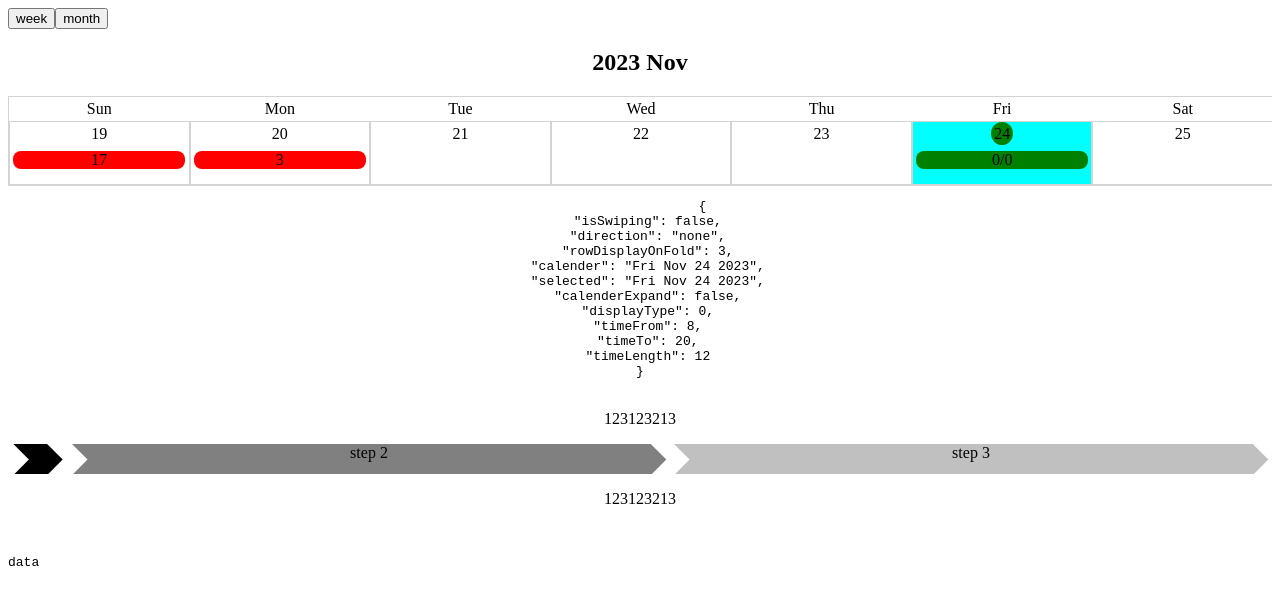
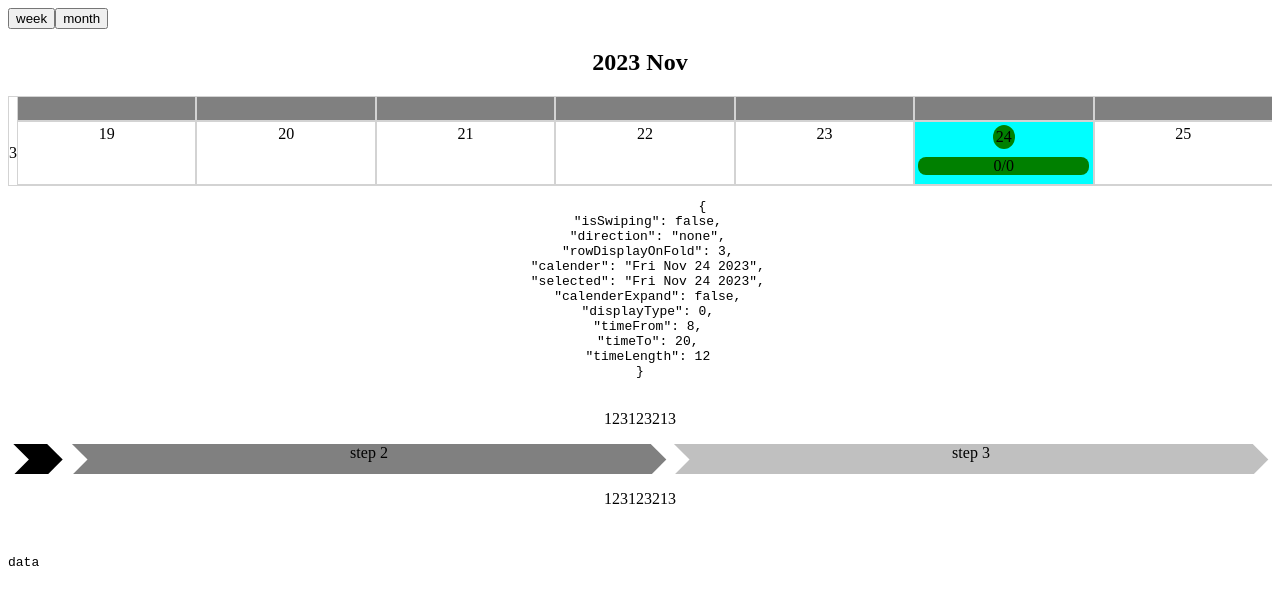
Before and after one commit to Justin26l/vueSandbox, a Vue app: page / in a window 1280 px wide. Shown: the top 604 px of the page. Built offline with nearby package versions, Linux system fonts and the light colour scheme.

Commit message:
weekly compoennt

```diff
--- a/src/App.vue
+++ b/src/App.vue
@@ -48,7 +48,7 @@
 
     <p>123123213</p>
     <arrowProgress>
-      <arrow  status="done">
+      <arrow status="done">
         step 1
       </arrow>
       <arrow status="current">
@@ -84,40 +84,15 @@ const calenderTaskData = ref<calenderType.CalenderDataItem[]>([
     year: 2023,
     month: 9,
     taskByDate: [
-      { total: 0, done: 0, task: [] },
       { total: 3, done: 1, task: [] },
-      { total: 6, done: 6, task: [] },
-      { total: 6, done: 5, task: [] },
-      { total: 6, done: 8, task: [] },
-      { total: 0, done: 0, task: [] },
-      { total: 6, done: 1, task: [] },
     ]
   },
-    {
+  {
     year: 2023,
     month: 10,
     taskByDate: [
-      { total: 0, done: 0, task: [] },
-      { total: 3, done: 1, task: [] },
-      { total: 6, done: 6, task: [] },
-      { total: 6, done: 5, task: [] },
-      { total: 6, done: 8, task: [] },
-      { total: 0, done: 0, task: [] },
-      { total: 6, done: 1, task: [] },
-      { total: 0, done: 0, task: [] },
-      { total: 0, done: 0, task: [] },
-      { total: 0, done: 0, task: [] },
-      { total: 2, done: 0, task: [] },
-      { total: 0, done: 0, task: [] },
-      { total: 0, done: 0, task: [] },
-      { total: 0, done: 0, task: [] },
-      { total: 0, done: 0, task: [] },
-      { total: 0, done: 0, task: [] },
-      { total: 0, done: 0, task: [] },
-      { total: 5, done: 0, task: [] },
-      { total: 0, done: 0, task: [] },
-      { total: 17, done: 0, task: [] },
-      { total: 3, done: 0, task: [
+      {
+        total: 333, done: 0, task: [
           {
             active: true,
             activityColor: 'red',
@@ -128,26 +103,26 @@ const calenderTaskData = ref<calenderType.CalenderDataItem[]>([
             active: true,
             activityColor: 'blue',
             activityStart: new Date('2023-10-22 13:00:00'),
-            activityEnd: new Date('2023-10-22 16:00:00'),
+            activityEnd: new Date('2023-10-22 16:45:00'),
           },
           {
             active: true,
             activityColor: 'green',
-            activityStart: new Date('2023-10-21 09:00:00'),
+            activityStart: new Date('2023-10-21 09:30:00'),
             activityEnd: new Date('2023-10-21 11:00:00'),
           },
         ]
       },
+      { total: 0, done: 0, task: [] },
+      { total: 3, done: 1, task: [] },
     ]
   },
-    {
+  {
     year: 2023,
     month: 11,
     taskByDate: [
       { total: 0, done: 0, task: [] },
       { total: 5, done: 0, task: [] },
-      { total: 0, done: 0, task: [] },
-      { total: 3, done: 0, task: [] },
     ]
   },
 ])
--- a/src/assets/css/calendar.css
+++ b/src/assets/css/calendar.css
@@ -1,28 +1,37 @@
-
+:root{
+	--cal-border-color: lightgray;
+	--cal-header-height: 1.5rem;
+	--cal-column-height: 4rem;
+	--cal-header-font-size: .8rem;
+}
 .cal {
 	overflow: hidden;
 	position: relative;
 	width: 100%;
 }
 
+.cal .text-center {
+	text-align: center;
+}
+
 .cal .border-1{
-	border: .5px solid lightgray;
+	border: .5px solid var(--cal-border-color);
 }
 
 .cal .border-t-1{
-	border-top: .5px solid lightgray;
+	border-top: .5px solid var(--cal-border-color);
 }
 
 .cal .border-b-1{
-	border-bottom: .5px solid lightgray;
+	border-bottom: .5px solid var(--cal-border-color);
 }
 
 .cal .border-s-1{
-	border-left: .5px solid lightgray;
+	border-left: .5px solid var(--cal-border-color);
 }
 
 .cal .border-e-1{
-	border-right: .5px solid lightgray;
+	border-right: .5px solid var(--cal-border-color);
 }
 
 .cal .calender-body{
@@ -32,12 +41,12 @@
 	justify-content: center;
 	align-items: center;
 	width: 100%;
-	height: calc( 4rem + 1.5rem );
+	height: calc( var(--cal-column-height) + var(--cal-header-height) );
 	transition: all .2s ease-in-out;
 }
 
 .cal .calender-body.expanded {
-	height: calc( 4rem * 5 + 1.5rem);
+	height: calc( var(--cal-column-height) * 5 + var(--cal-header-height));
 }
 
 .cal .calender-side-bar {
@@ -83,19 +92,20 @@
 	display: flex;
 	justify-content: center;
 	align-items: center;
-	height: 1.5rem;
+	height: var(--cal-header-height);
 }
 
 .cal .calender-grid {
 	position: relative;
 	display: flex;
 	flex-direction: row;
+	flex-direction: column;
 	justify-content: center;
 	flex-wrap: nowrap;
 	overflow-x: visible;
 	touch-action: none;
 	transition: all .2s ease-in-out;
-	height: calc(100% - 1.5rem);
+	height: calc(100% - var(--cal-header-height));
 }
 
 .cal .calender {
@@ -118,7 +128,7 @@
 
 .cal .calender-row.show {
 	opacity: 1;
-	height: 4rem;
+	height: var(--cal-column-height);
 }
 
 .cal .calender-row.weekly-view {
@@ -127,12 +137,10 @@
 
 @keyframes slide-left-frame {
 	from {
-		/* Starting state of the animation */
 		transform: translateX(0%);
 	}
 
 	to {
-		/* Ending state of the animation */
 		transform: translateX(-100%);
 	}
 }
@@ -195,10 +203,25 @@
 }
 
 .cal .date-col .today {
-	display: inline;
-	border-radius: 50%;
+	display: inline-block;
+	aspect-ratio: 1/1;
+	border-radius: 100%;
 	background-color: green;
+	width: 1rem;
 	padding: .2rem;
 }
 
-/* rounded-full bg-green-500 p-1 */
+.cal .date-col .task-item{
+	position: absolute;
+	opacity: 0;
+	display:none;
+	transition: all .1s ease-in-out;
+}
+.cal .date-col.weekly-view .task-item{
+	position: absolute;
+	opacity: 1;
+	display:block;
+	transition: all .1s ease-in-out;
+	width: 1rem;
+	border-radius: 1rem;
+}
--- a/src/components/calender/calenderDay.vue
+++ b/src/components/calender/calenderDay.vue
@@ -1,42 +1,60 @@
 <template>
-    <div class="date-col border-1"
+    <div
+        ref="dateColRef"
+        class="date-col border-1"
         :class="{
             'weekly-view' : isWeekly,
             'selected-date' : isSelected,
             'selected-month' : isSameMonth,
         }"
+        :style=" isSwiping ? 'background-color: red;' : ''"
     >
-        <div>
-            <span :class="isToday? 'today' : '' ">{{ calenderDate.getDate() }}</span>
+        <!-- date -->
+        <div class="text-center">
+            <div :class="isToday? 'today' : '' ">
+                {{ calenderDate.getDate() }}
+            </div>
         </div>
-        <p v-if=" taskPending > 0 || isToday"
+        <!-- monthly -->
+        <p v-if="! isWeekly && (taskPending > 0 || isToday)"
             class="task-mark"
-            :class="isWeekly? 'weekly-view' : ''"
             :style="
                 isToday ? 'background:green;' :
                 isPast ? 'background:red;' :
                 isFuture? 'background:green;': '' "
         >{{ isToday ? (taskDone +'/'+ taskTotal) : taskPending }}</p>
+
     </div>
 </template>
 
 <script setup lang='ts'>
-import { ref, computed } from 'vue'
+import { ref, computed, onMounted, watch } from 'vue'
 import { defineProps } from 'vue';
+import type { Task, TaskByDate } from '@/types/calenderType';
 
 const props = defineProps<{
     selectedDate: Date,
     calenderDate: Date,
-    taskTotal: number,
-    taskDone: number,
     isWeekly?: boolean,
-}>();
+    timeFrom?: number,
+    timeTo?: number,
+    isSwiping?: boolean,
+} & TaskByDate>();
 
-const taskTotal     = computed(()=>props.taskTotal);
-const taskDone      = computed(()=>props.taskDone);
-const taskPending   = computed(()=>taskTotal.value - taskDone.value);
-const isWeekly      = computed(()=>props.isWeekly);
+const dateColRef   = ref<HTMLElement|null>(null);
 
+const taskTotal     = computed<number>(()=>props.total);
+const taskDone      = computed<number>(()=>props.done);
+const taskPending   = computed<number>(()=>taskTotal.value - taskDone.value);
+const taskList      = computed<Task[]>(()=>props.task);
+const isWeekly      = computed<boolean>(()=>props.isWeekly);
+const isSwiping     = computed<boolean>(()=>{
+    if(isWeekly.value && dateColRef.value != null) {
+        console.log('call');
+        drawTaskItemTimeout(300);
+    }
+    return props.isSwiping
+});
 const refSelected   = computed(()=>props.selectedDate);
 const refCalender   = computed(()=>props.calenderDate);
 const today         = new Date();
@@ -51,8 +69,62 @@ const isSameMonth = computed<boolean>(()=>refSelected.value.getMonth() == refCal
 
 const isSelected = computed<boolean>(()=>isSameDay(refSelected.value, refCalender.value));
 
+// draw task
+function drawTaskItemTimeout(delay:number){
+    setTimeout(()=>{
+        drawTaskItem();
+    }, delay);
+}
+
+function drawTaskItem(){
+    // get dateColRef height
+    if ( dateColRef.value == null ) {
+        return;
+    };
+
+    if ( dateColRef.value.clientHeight < 100 ){
+        clearTaskItem()
+        return;
+    }
+
+    const timeFrom      :number = props.timeFrom||0;
+    const timeTo        :number = props.timeTo||24;
+    const timeLength    :number = timeTo - timeFrom;
+    const clientHeight  :number = dateColRef.value.clientHeight;
+    const hourHeight    :number = clientHeight / timeLength;
+
+    clearTaskItem();
+    // add element by each taskList's item start time & end time using hourHeight
+    taskList.value.forEach((task)=>{
+        const start = to24h(task.activityStart);
+        const end = to24h(task.activityEnd);
+        const height = (end - start) * hourHeight;
+
+        const div = document.createElement('div');
+        div.classList.add('task-item');
+        div.style.height = height + 'px';
+        div.style.top = (start - timeFrom) * hourHeight + 'px';
+        div.style.backgroundColor = task.activityColor;
+        // div.innerHTML = start+end.toString();
+
+        dateColRef.value?.appendChild(div);
+    });
+}
+
+function clearTaskItem(){
+    // remove all .task-item element
+    if( dateColRef.value == null ) { return;}
+    const taskItems = dateColRef.value.querySelectorAll('.task-item');
+    taskItems.forEach((item)=>{
+        item.remove();
+    });
+}
 function isSameDay(d1: Date, d2: Date): boolean {
     return Math.floor(d1.getTime()/86400000) == Math.floor(d2.getTime()/86400000)
 }
 
+function to24h(date: Date) {
+    return date.getHours() + date.getMinutes()/60;
+}
+
 </script>
--- a/src/components/calender/index.vue
+++ b/src/components/calender/index.vue
@@ -28,15 +28,33 @@
 								'show' : (!displayWeekly && calenderExpand) || rowDisplayOnFold == index,
 								'weekly-view' : displayWeekly && rowDisplayOnFold == index,
 							}">
-
+							{{ index }}
 							<calenderDay v-for="(days, idx) in calenderWeek" :key="idx"
 								@click="updateSelectedDate(days.date)"
-								:isWeekly="displayWeekly"
 								:selectedDate="selectedDate"
 								:calenderDate="days.date"
 
-								:taskTotal="days.total"
-								:taskDone="days.done">
+								:total="days.total"
+								:done="days.done"
+								:task="days.task"
+
+								:isWeekly="displayWeekly"
+								:timeFrom="props.timeFrom"
+								:timeTo="props.timeTo"
+
+								:isSwiping="
+									i==0 ? ( index==4 ? isSwiping : false ) :
+									i==1 ? ( rowDisplayOnFold == index || rowDisplayOnFold == index + 1 || rowDisplayOnFold == index -1  ? isSwiping : false ) :
+									i==2 ? ( index==0 ? isSwiping: false ) :
+									false
+								"
+							>
+							<!--
+								i==0 ? index==4 ? isSwiping:
+								i==1 ? rowDisplayOnFold == index || rowDisplayOnFold == index + 1 || rowDisplayOnFold == index -1  ? isSwiping:
+								i==2 ? index==0 ? isSwiping:
+								false
+							-->
 							</calenderDay>
 						</div>
 					</div>
@@ -118,11 +136,7 @@ function isSameDay(date1: Date, date2: Date): boolean {
 	return Math.floor(date1.getTime()/86400000) === Math.floor(date2.getTime()/86400000);
 }
 function useSelectedRow(): void {
-	let i=0;
 	rowDisplayOnFold.value = calenderData.value[1].findIndex((week) => {
-		console.log(i)
-		i++;
-
 		return week.some((day) => {
 			return isSameDay(day.date, selectedDate.value);
 		});
@@ -132,7 +146,7 @@ function resetRowDisplayOnFold(index?:number): void {
 	rowDisplayOnFold.value = index || 0;
 };
 
-function getMonthlyCalendar(year: number, month: number, calenderTaskData?: calenderType.CalenderDataItem[]): calenderType.dateObj[][] {
+function getMonthlyCalendar(year: number, month: number, calenderTaskData: calenderType.CalenderDataItem[]): calenderType.dateObj[][] {
 	let calender = [];
 
 	year = month < 0 ? year - 1 : month > 11 ? year + 1 : year;
@@ -142,6 +156,9 @@ function getMonthlyCalendar(year: number, month: number, calenderTaskData?: cale
 	const taskDataMonth = calenderTaskData?.find((data) => {
 		return data.year === year && data.month === month;
 	});
+
+	// insert padding to match array with date [dummy, 1, 2, 3 ... 30, 31 ];
+	taskDataMonth?.taskByDate.unshift({ total: 0, done: 0, task: [] });
 
 	for (let weekCount = 0; weekCount < 5; weekCount++) {
 		let week = [];
--- a/src/types/calenderType.ts
+++ b/src/types/calenderType.ts
@@ -10,7 +10,7 @@ export interface dateObj extends TaskByDate {
 export interface TaskByDate {
     total: number;
     done: number;
-    task?: Task[];
+    task: Task[];
 }
 
 export interface Task {
```
